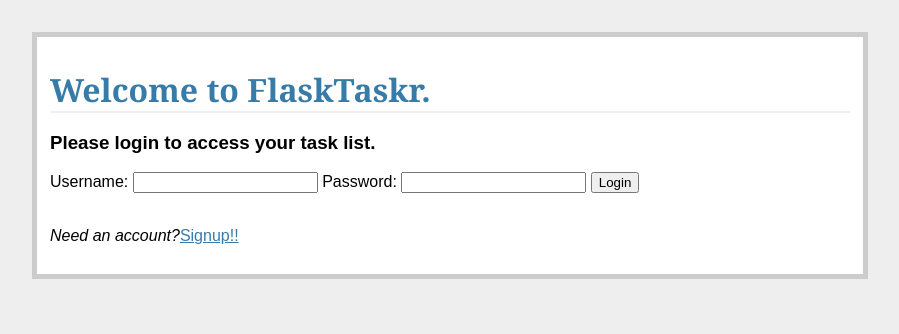
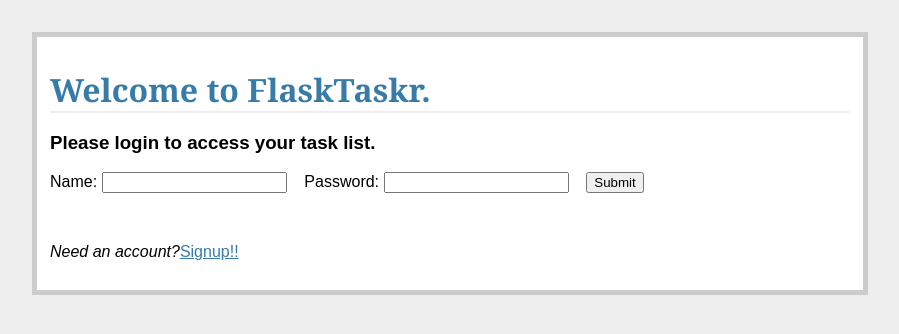
Before and after one commit to mjhea0/flasktaskr, a Python web app: template templates/login.html in a window 1280 px wide. Shown: the top 334 px of the page, without its empty margins (190-1089 px from the left). Run offline with Jinja, Linux system fonts and the light colour scheme; the template is opened without the code that fills it, so the values that code supplies are empty, except form fields; form fields are guessed from the names that the template uses.

Commit message:
updated form in login.html

```diff
--- a/templates/login.html
+++ b/templates/login.html
@@ -1,18 +1,21 @@
 {% extends "_base.html" %}
 {% block content %}
-    <h1> Welcome to FlaskTaskr. </h1>
-    <h3>Please login to access your task list.</h3>
+<h1> Welcome to FlaskTaskr. </h1>
+<h3>Please login to access your task list.</h3>
 
 <!-- form below collects usernamer and password -->
-    <form method="post" action="/">
-        <span>Username: <input type="text" name="username"
-            value="{{request.form.username}}"></span>
-        <span>Password: <input type="password" name="password"
-            value="{{request.form.password}}"></span>
+<form method="post" action="/">
+    {{ form.csrf_token }}
+    <p>
+        {{ form.name.label }}: {{ form.name }}
+        &nbsp;&nbsp;
+        {{ form.password.label }}: {{ form.password }}
+         &nbsp;&nbsp;
+         <input type="submit" value="Submit"
+    </p>
+</form>
 
-        <input type="submit" value="Login">
-    </form>
-    <br>
+<br>
 
-    <p><em>Need an account?</em><a href="/register">Signup!!</a></p>
+<p><em>Need an account?</em><a href="/register">Signup!!</a></p>
 {% endblock %}
```
